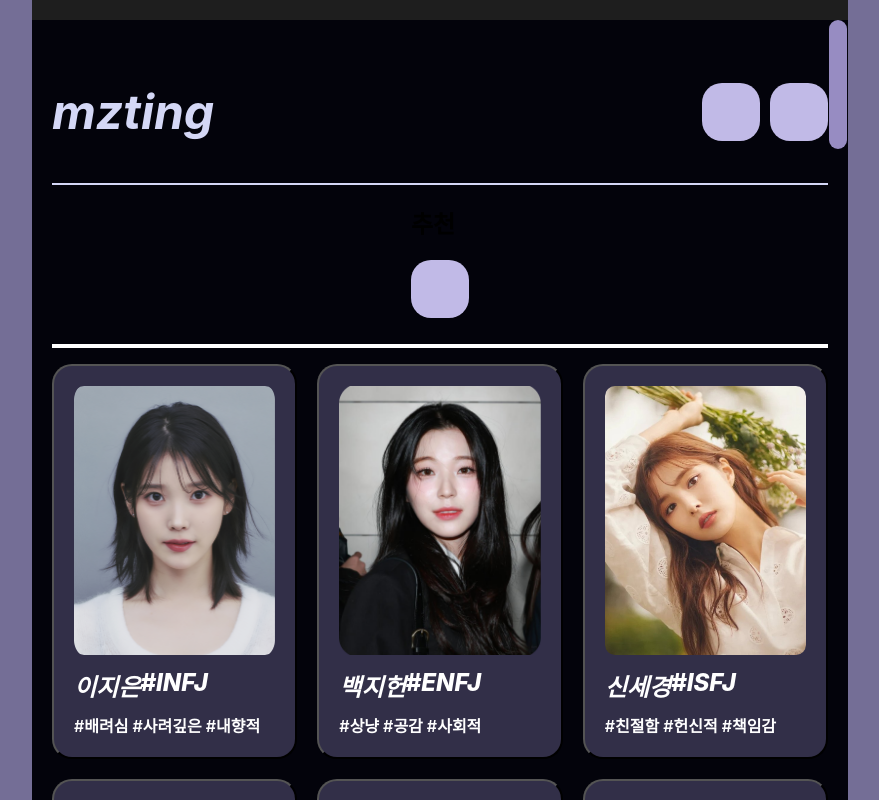
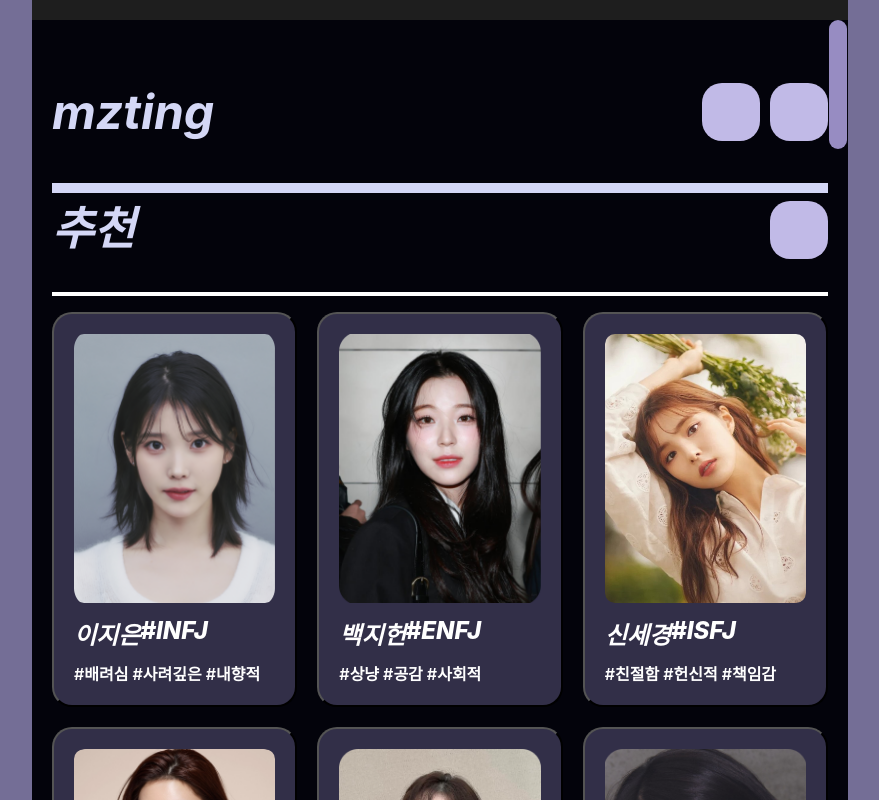
Before and after one commit to Tae4an/MZting, a React (Create React App) app in the folder front/: page /main in a window 1280 px wide. Shown: the top 800 px of the page, without its empty margins (200-1079 px from the left). Built offline with nearby package versions, Linux system fonts and the light colour scheme.

Commit message:
STYLE: MainPage CSS 수정
- 'mainTitleContainer'에 'border-bottom' 속성 추가하여 시작적 구분선 추가
- 'subTitleContainer' 클래스 추가하여 '추천' 텍스트를 하단에 배치
- 텍스트와 아이콘 사이의 간격 및 레이아웃 조정

```diff
--- a/front/src/styles/MainPage.module.css
+++ b/front/src/styles/MainPage.module.css
@@ -18,8 +18,15 @@
     align-items: center;
     justify-content: center;
     width: 100%;
-    border-bottom: 2px solid #d4d7f6;
+    border-bottom: 10px solid #d4d7f6;
     padding-bottom: 10px;
+}
+
+.subTitleContainer {
+    display: flex;
+    align-items: center;
+    justify-content: center;
+    width: 100%;
 }
 
 .mainTitle {
@@ -43,11 +50,14 @@
     height: 58px;
 }
 
-.title {
+.subtitle {
     color: #d4d7f6;
     font: italic 800 45px/140% Roboto, sans-serif;
-    margin-top: 20px;
     align-self: flex-start;
+    margin-right: 10px;
+    margin-top: 5px;
+    margin-bottom: 5px;
+    flex: 1;
 }
 
 .divider {
```
